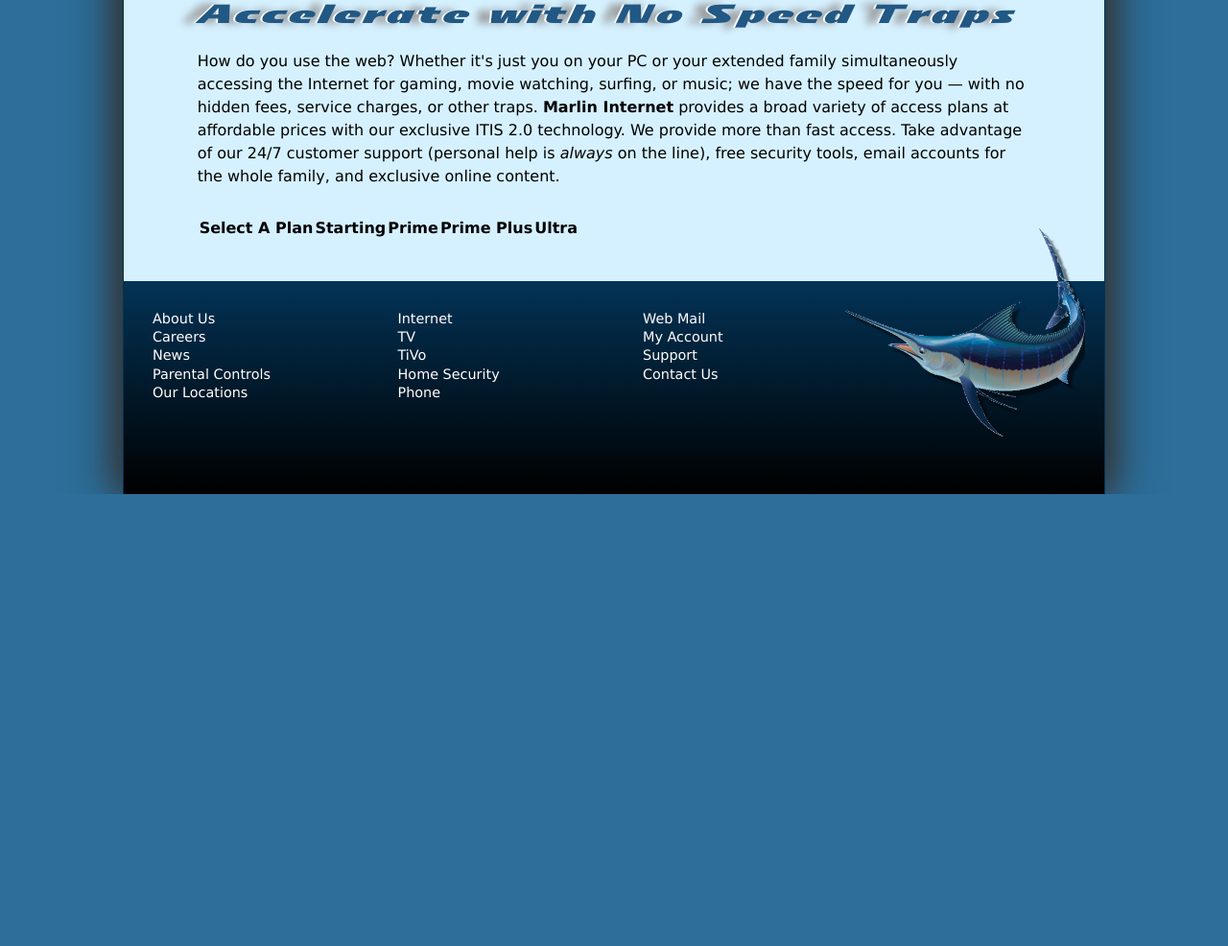
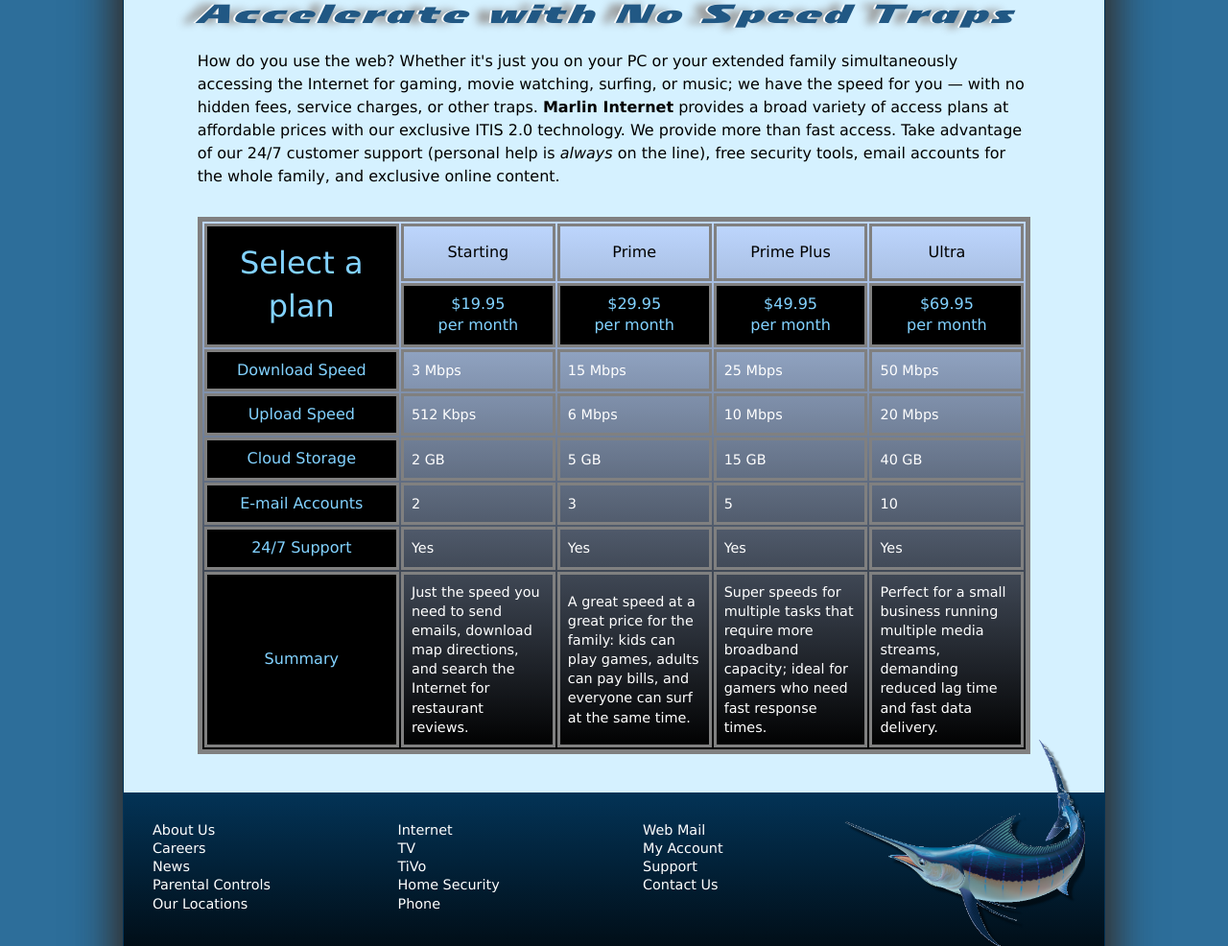
Before and after one commit to TAdcox009/S2_Project_08_01, a plain HTML site: page index.html in a window 1280 px wide. Shown: the part 368-1354 px from the top of the page at 96% size. Before the commit the page ends 883 px from the top, so only its background shows below. Drawn offline with Linux system fonts and the light colour scheme.

Commit message:
final commit
Final commit, ready for review.

```diff
--- a/index.html
+++ b/index.html
@@ -1,5 +1,6 @@
 <!DOCTYPE html>
 <html>
+
 <head>
    <!--
       New Perspectives on HTML5 and CSS3, 7th Edition
@@ -10,7 +11,7 @@
       Author: Todd Adcox Jr
       Date: 12-10-18
 
-      Filename:   mi_pricing.html
+      Filename:   index.html
 
    -->
 
@@ -47,30 +48,88 @@
          We provide more than fast access. Take advantage of our 24/7 customer support
          (personal help is <em>always</em> on the line), free security tools, email accounts
          for the whole family, and exclusive online content.</p>
+
+      <!-- this is making a table with a id of pricing -->
       <table id="pricing">
+         <!-- this is adding to col elements to the table, one with the id of firstCol and another one with a class of daycols -->
          <colgroup>
             <col id="firstCol">
             <col class="dayCols" span="4" />
          </colgroup>
+         <!-- this is a table head with a tr element, inside that is 5 th elements, one has a rowspan of 2 which means its going to take up 2 rows -->
          <thead>
             <tr>
-                  <th rowspan="2">Select A Plan</th>
+               <th rowspan="2">Select a plan</th>
                <th>Starting</th>
                <th>Prime</th>
                <th>Prime Plus</th>
                <th>Ultra</th>
             </tr>
+            <!-- in tjis tr there is a br that is just adding a space so the price and "per month" can be on seperate lines -->
+            <tr>
+               <th>$19.95 <br> per month</th>
+               <th>$29.95 <br> per month</th>
+               <th>$49.95 <br> per month</th>
+               <th>$69.95 <br> per month</th>
+            </tr>
          </thead>
-            <thead>
-               <tr></tr>
-               <tr></tr>
-            </thead>
+         <!-- this is a tfoot(table footer), inside it is a tr(table row), then a th(table header), then a td(table data), tr is making it in a row, th is the header of that row, and the td is just data that is inside the table -->
+         <tfoot>
+            <tr>
+               <th>Summary</th>
+               <td>Just the speed you need to send emails, download map directions, and search the Internet for
+                  restaurant reviews.</td>
+               <td> A great speed at a great price for the family: kids can play games, adults can pay bills, and
+                  everyone can surf at the same time.</td>
+               <td>Super speeds for multiple tasks that require more broadband capacity; ideal for gamers who need fast
+                  response times.
+               </td>
+               <td> Perfect for a small business running multiple media streams, demanding reduced lag time and fast
+                  data delivery.</td>
+            </tr>
+         </tfoot>
+
+         <!-- in the tbody (table body) there is a table row, table header, with table data iside -->
+         <tbody>
+            <tr>
+               <th>Download Speed</th>
+               <td>3 Mbps</td>
+               <td>15 Mbps</td>
+               <td>25 Mbps</td>
+               <td>50 Mbps</td>
+            </tr>
+
+            <tr>
+               <th>Upload Speed</th>
+               <td>512 Kbps</td>
+               <td>6 Mbps</td>
+               <td>10 Mbps</td>
+               <td>20 Mbps</td>
+            </tr>
+
+            <tr>
+               <th>Cloud Storage</th>
+               <td>2 GB</td>
+               <td>5 GB</td>
+               <td>15 GB</td>
+               <td>40 GB</td>
+            </tr>
+            <tr>
+               <th>E-mail Accounts</th>
+               <td>2</td>
+               <td>3</td>
+               <td>5</td>
+               <td>10</td>
+            </tr>
+            <tr>
+               <th>24/7 Support</th>
+               <td>Yes</td>
+               <td>Yes</td>
+               <td>Yes</td>
+               <td>Yes</td>
+            </tr>
+         </tbody>
       </table>
-
-
-<!-- 5. Add a thead row group element containing two rows. In the first row, insert five th elements containing the text shown in Figure 6-49. The first heading cell should span two rows. In the second row, add four headings cells containing the prices of the plans shown in Figure 6-49. Use a br element to display the price information on two separate lines. -->
-
-
    </article>
 
    <footer>
--- a/mi_tables.css
+++ b/mi_tables.css
@@ -13,11 +13,55 @@
 */
 
 /* Table Styles */
+/* for the table element, it is setting the background to a linear gradient, starting at the rgb color and ending at black, and is adding a 5 pixel solid gray border */
+table {
+   background: linear-gradient(to bottom, rgb(190, 215, 255), black);
+   border: 5px solid gray;
+}
+/* for both the th and td elements it is setting the border to a 3 pixel solid gray border, has a line height of 1.4 em, and adds 8px of padding */
+th, td {
+   border: 3px solid gray;
+   line-height: 1.4em;
+   padding: 8px;
+}
 
+/* for the th element, it is seting the background color to black, the font color to the listed rgb and the font weigh is being set to normal. */
+th {
+   background-color: black;
+   color: rgb(130, 210, 255);
+   font-weight: normal;
+}
 
+/* for the td element it is setting the font color to white, font size to 0.9em and is aligning the text to the top */
+td {
+   color: white;
+   font-size: 0.9em;
+   text-align: top;
+}
 
 /* Column Styles */
+/* sets the column width of the col with a id of firstcol to 24% */
+col#firstCol {
+   column-width: 24%;
+}
 
-
+/* sets the width of the col with a class of daycols to 19% */
+col.dayCols {
+   width: 19%;
+}
 
 /* Table Header Styles */
+
+/* sets the  table header row group to a height to 60 pixels, for the first th element in the first row of the table header row group, sets its font size to 2em, the th elements in the first row of the table header row group that are not the first heading cell, the background color is being set to transparent and the font color to black.*/
+thead tr {
+   height: 60px;
+}
+
+thead tr:first-of-type th:first-of-type{
+   font-size: 2em;
+}
+
+thead tr:first-of-type th:not(:first-of-type) {
+   background-color: transparent;
+   color: black;
+}
```
Lines whose indentation alone changed are shown as unchanged.
